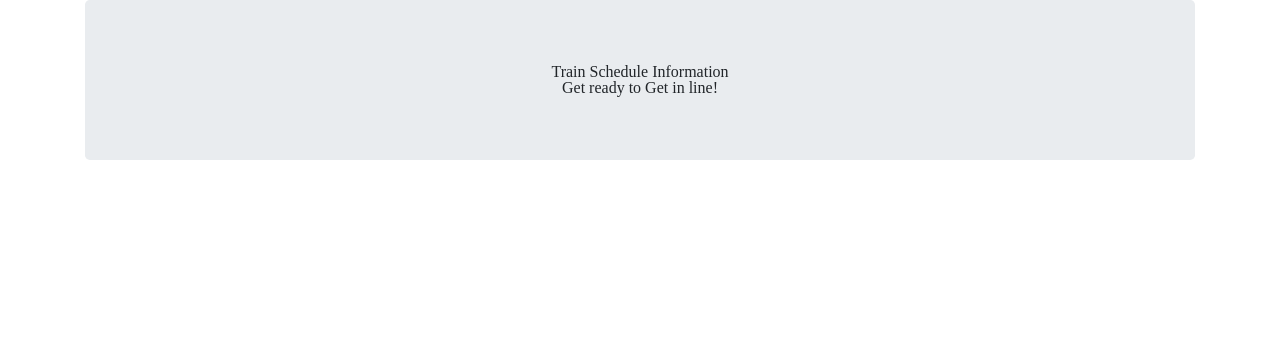
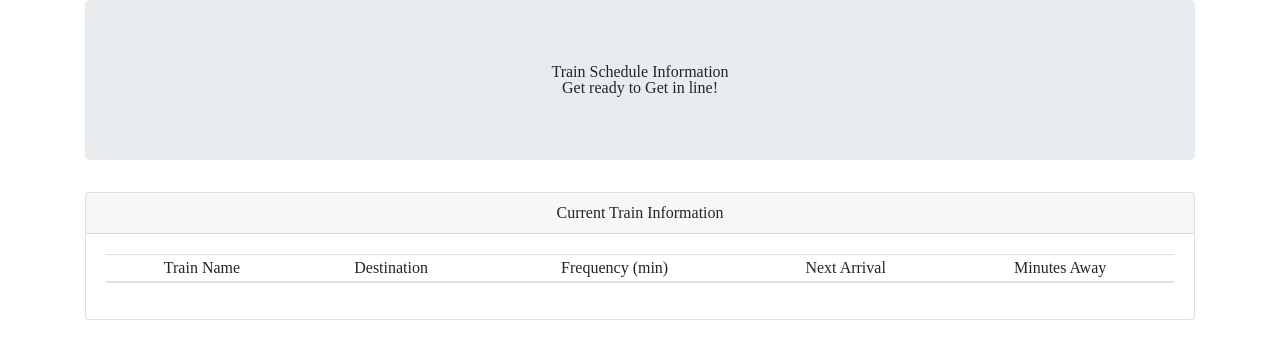
Before and after one commit to jk27924/Train-Scheduler, a plain HTML site: page index.html in a window 1280 px wide. Drawn offline with nearby package versions, Linux system fonts and the light colour scheme.

Commit message:
I added a card with table in it. Also added table heads and table bodies.

```diff
--- a/index.html
+++ b/index.html
@@ -30,7 +30,33 @@
                     <p class="text-center">Get ready to Get in line!</p>
                 </div>
 
+            </div>
         </div>
+
+        <div class="row">
+            <div class="col-md-12">
+                <div class="card mb-4">
+                    <div class="text-center card-header">Current Train Information</div>
+                    <div class="text-center card-body">
+                        <table class="table table-hover table-sm text-center" id='trainTable'>
+                            <thead id="tableHead">
+                                <tr>
+                                    <th scope="col">Train Name</th>
+                                    <th scope="col">Destination</th>
+                                    <th scope="col">Frequency (min)</th>
+                                    <th scope="col">Next Arrival</th>
+                                    <th scope="col">Minutes Away</th>
+                                </tr>
+                            </thead>
+                            <tbody>
+                            </tbody>
+                        </table>
+                    </div>
+                </div>
+            </div>
+        </div>
+
+
 
 
 
```
